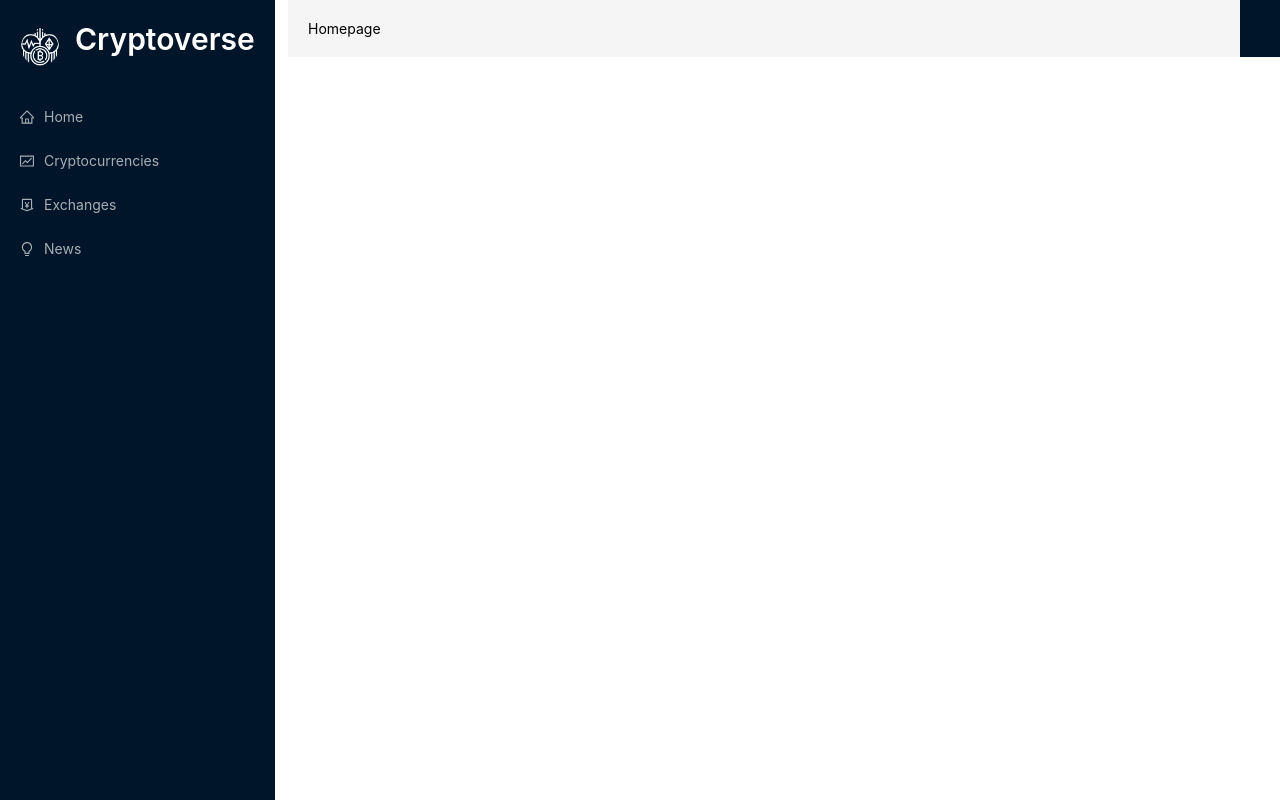
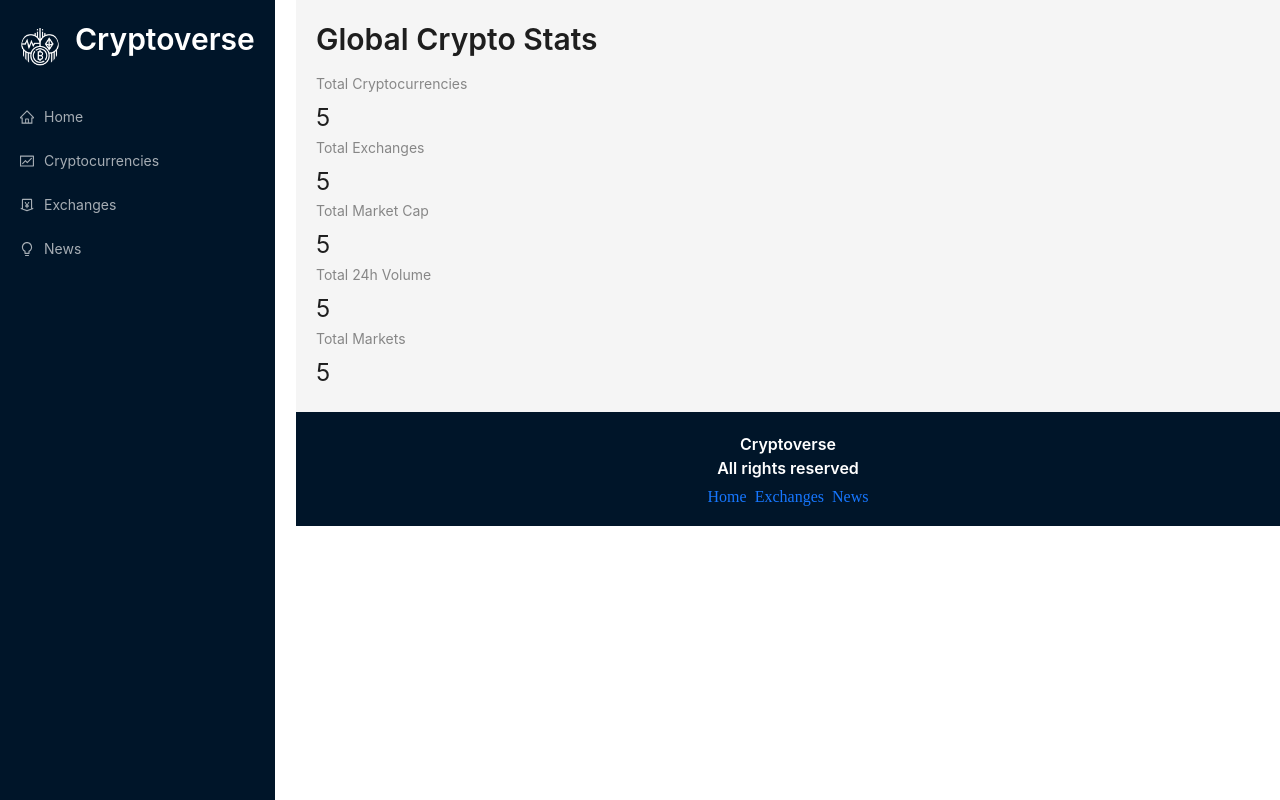
Before and after one commit to Lelabeshidze/crypto-react, a React (Create React App) app: page / in a window 1280 px wide. Built offline with nearby package versions, Linux system fonts and the light colour scheme; no server answers.

Commit message:
added api

```diff
--- a/src/App.js
+++ b/src/App.js
@@ -21,8 +21,21 @@
             </Routes>
           </div>
         </Layout>
+
+        <div className='footer'>
+          <Typography.Title level={5} style={{
+            color: "white", textAlign: "center"
+          }}>
+            Cryptoverse <br />
+            All rights reserved
+          </Typography.Title>
+          <Space>
+            <Link to="/">Home</Link>
+            <Link to="/exchanges">Exchanges</Link>
+            <Link to="/news">News</Link>
+          </Space>
+        </div>
       </div>
-      <div className='footer'></div>
     </div>
   );
 }
--- /dev/null
+++ b/src/app/store.js
@@ -0,0 +1,10 @@
+import { configureStore } from "@reduxjs/toolkit";
+import { cryptoApi } from "../services/cryptoApi";
+export default configureStore({
+    reducer: {
+        [cryptoApi.reducerPath]: cryptoApi.reducer,
+    },
+    middleware: (getDefaultMiddleware) =>
+        getDefaultMiddleware().concat(cryptoApi.middleware),
+
+})
--- a/src/components/Homepage.jsx
+++ b/src/components/Homepage.jsx
@@ -1,9 +1,30 @@
-import React from 'react'
+import React from "react";
+import millify from "millify";
+import { Typography, Row, Col, Statistic } from "antd";
+import { Link } from "react-router-dom";
+import { useGetCryptosQuery } from "../services/cryptoApi";
+const { Title } = Typography;
+const Homepage = () => {
+  const { data, isFetching } = useGetCryptosQuery();
+  const globalStats = data?.data?.stats;
+  console.log(data);
+  if (isFetching) return "Loading...";
+  return (
+    <>
+      <Title level={2} className="heading">
+        Global Crypto Stats
+      </Title>
+      <Row>
+        <Col span={12}>
+          <Statistic title="Total Cryptocurrencies" value={5} />
+          <Statistic title="Total Exchanges" value={5} />
+          <Statistic title="Total Market Cap" value={5} />
+          <Statistic title="Total 24h Volume" value={5} />
+          <Statistic title="Total Markets" value={5} />
+        </Col>
+      </Row>
+    </>
+  );
+};
 
-const Homepage = () => {
-  return (
-    <div>Homepage</div>
-  )
-}
-
-export default Homepage
+export default Homepage;
--- a/src/index.js
+++ b/src/index.js
@@ -4,11 +4,15 @@
 import reportWebVitals from './reportWebVitals';
 import { BrowserRouter } from 'react-router-dom';
 // import 'antd/dist/antd.css';
+import { Provider } from 'react-redux';
+import store from './app/store';
 const root = ReactDOM.createRoot(document.getElementById('root'));
 root.render(
   <React.StrictMode>
     <BrowserRouter>
-      <App />
+      <Provider store={store}>
+        <App />
+      </Provider>
     </BrowserRouter>
   </React.StrictMode>
 );
--- /dev/null
+++ b/src/services/cryptoApi.js
@@ -0,0 +1,21 @@
+import { createApi, fetchBaseQuery } from '@reduxjs/toolkit/query/react';
+const cryptoApiHeaders = {
+    'X-RapidAPI-Host': 'coinranking1.p.rapidapi.com',
+    'X-RapidAPI-Key': '7e1d6d740emsh8afb3434e88904dp167b07jsne3206f9a077c',
+
+}
+const baseUrl = 'https://coinranking1.p.rapidapi.com';
+const createRequest = (url) => ({ url, headers: cryptoApiHeaders })
+export const cryptoApi = createApi({
+    reducerPath: 'cryptoApi',
+    baseQuery: fetchBaseQuery({ baseUrl }),
+    endpoints: (builder) => ({
+        getCryptos: builder.query({
+            query: () => createRequest('/coins')
+        })
+    })
+})
+
+export const {
+    useGetCryptosQuery,
+} = cryptoApi;
```
Also changed, not shown: src/components/Navbar.jsx (+25 -1 lines), src/images/6e7bd53030e0602f8ba3e3e9e42a83f2.jpg (added).
